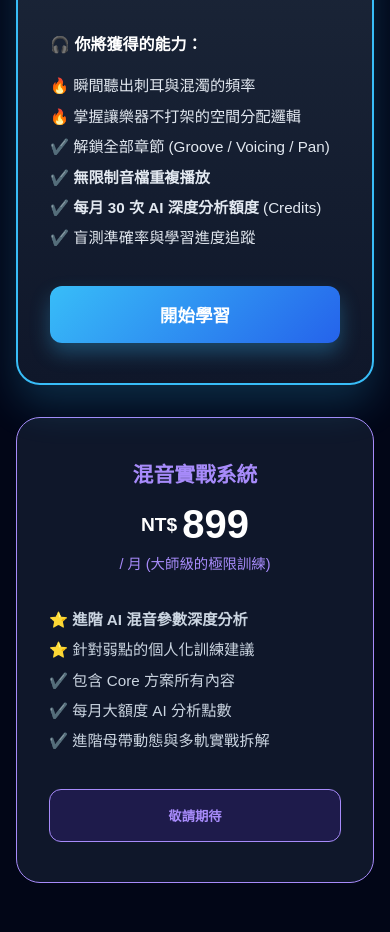
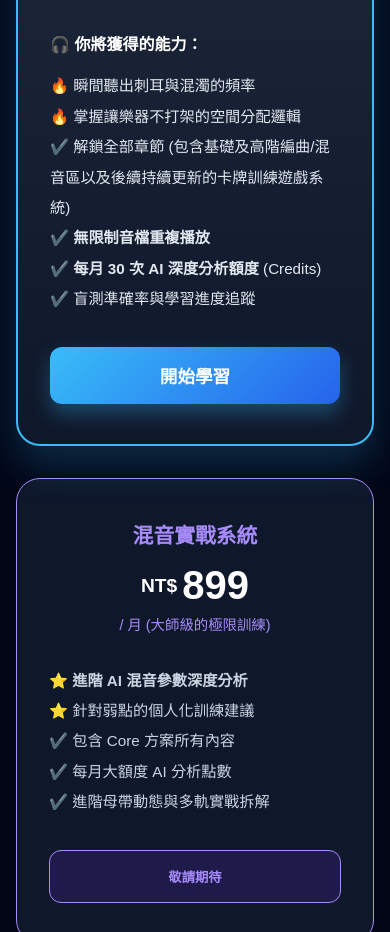
Before and after one commit to lifreedomstudio/lifreedom-studio, a Next.js app: page /pricing in a window 390 px wide. Shown: the part 1927-2859 px from the top of the page. Built offline with nearby package versions, Linux system fonts and the light colour scheme.

Commit message:
Fix all mobile layouts and font sizes

```diff
--- a/src/app/pricing/page.tsx
+++ b/src/app/pricing/page.tsx
@@ -136,7 +136,7 @@ export default function PricingPage() {
                         <ul className="feature-list core-features">
                             <li>🔥 瞬間聽出刺耳與混濁的頻率</li>
                             <li>🔥 掌握讓樂器不打架的空間分配邏輯</li>
-                            <li>✔️ 解鎖全部章節 (Groove / Voicing / Pan)</li>
+                            <li>✔️ 解鎖全部章節 (包含基礎及高階編曲/混音區以及後續持續更新的卡牌訓練遊戲系統)</li>
                             <li>✔️ <strong>無限制音檔重複播放</strong></li>
                             <li>✔️ <strong>每月 30 次 AI 深度分析額度</strong> (Credits)</li>
                             <li>✔️ 盲測準確率與學習進度追蹤</li>
```
